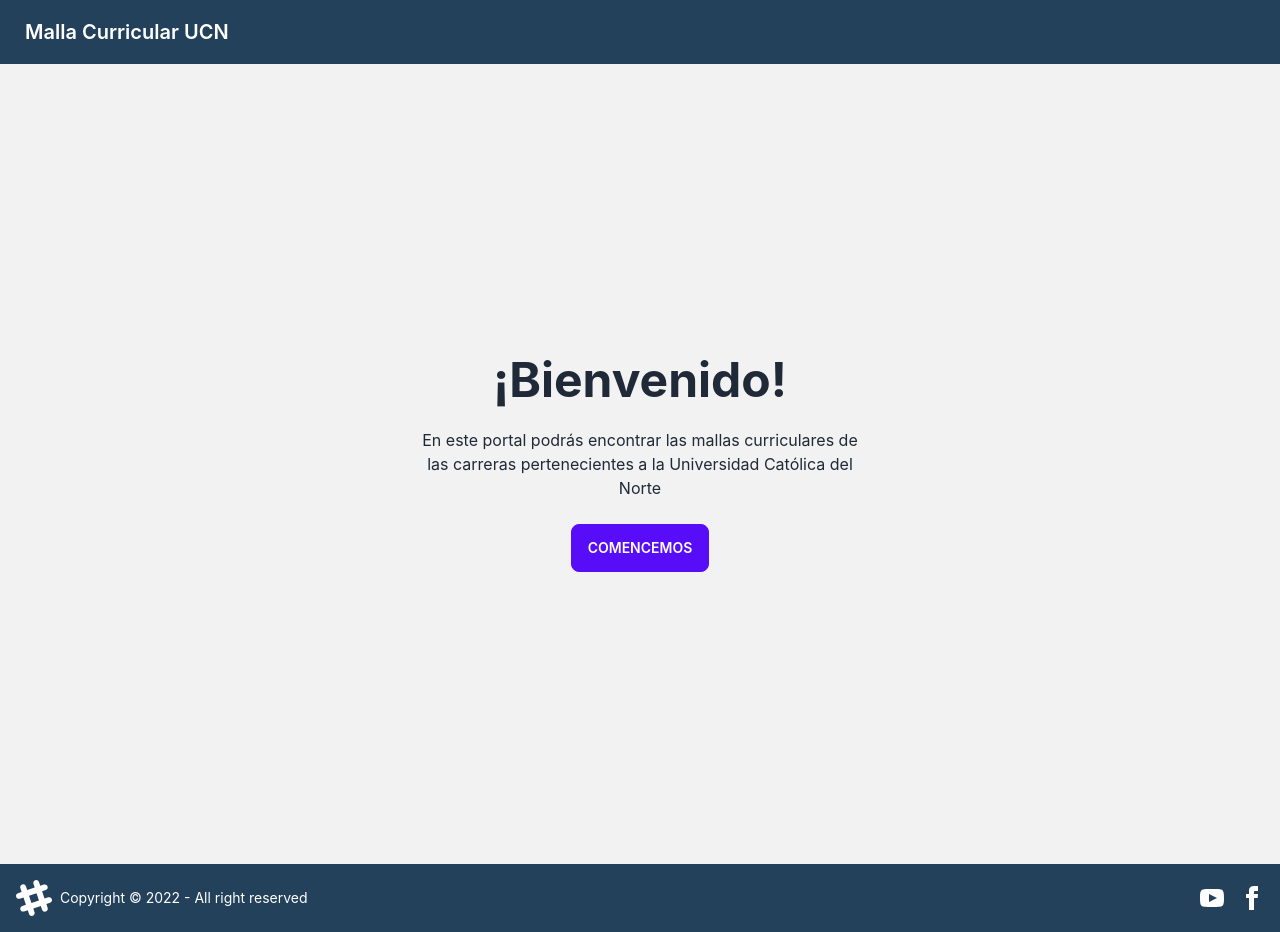
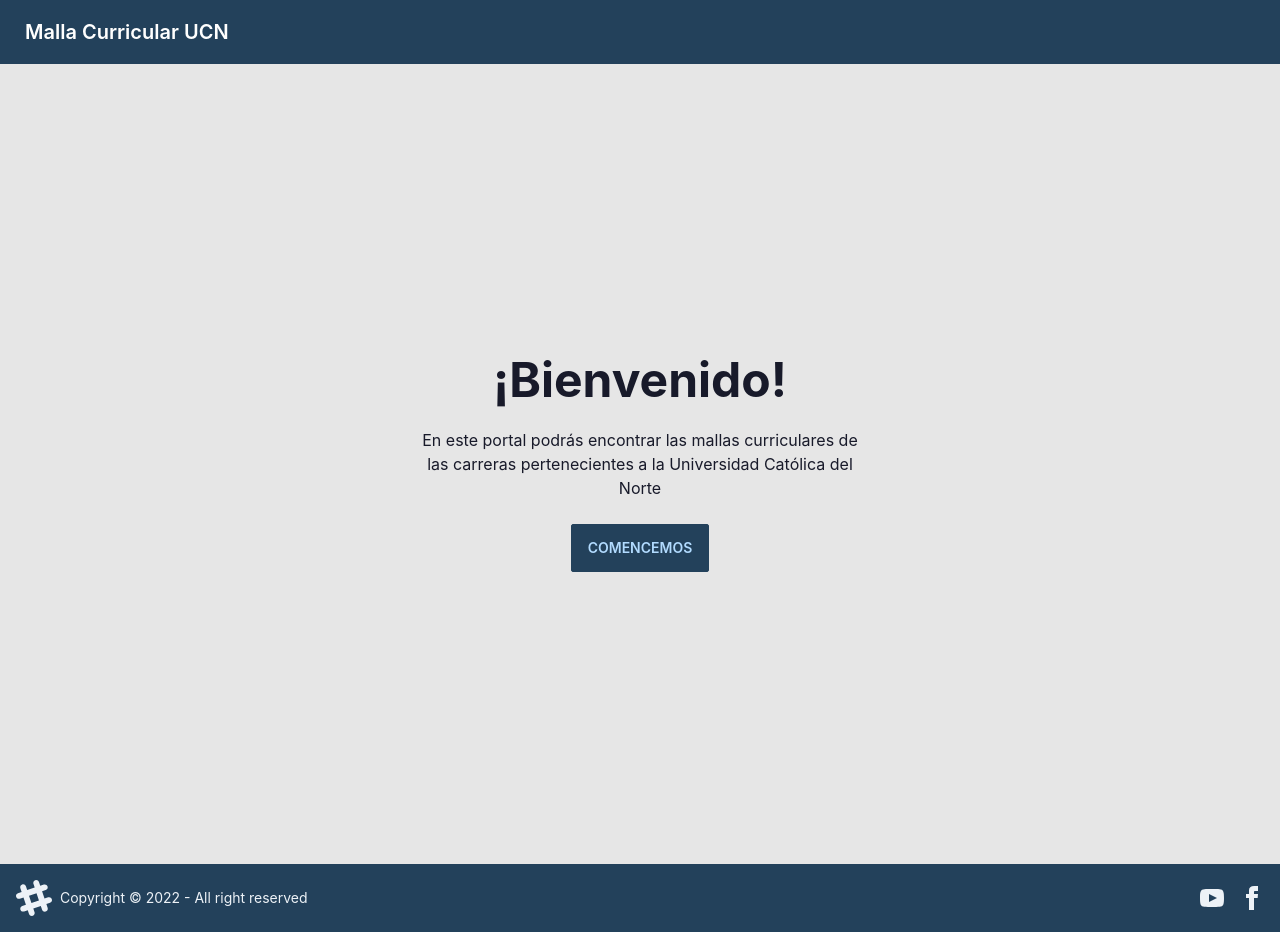
Before and after one commit to JimmyCamus/University-Curriculum, a Next.js app: page / in a window 1280 px wide. Built offline with nearby package versions, Linux system fonts and the light colour scheme.

Commit message:
feat: custom theme was added to tailwind config

```diff
--- a/tailwind.config.js
+++ b/tailwind.config.js
@@ -1,14 +1,25 @@
 /** @type {import('tailwindcss').Config} */
 module.exports = {
-  content: [
-    "./app/**/*.{js,ts,jsx,tsx}",
-    "./components/**/*.{js,ts,jsx,tsx}",
-  ],
+  content: ["./app/**/*.{js,ts,jsx,tsx}", "./components/**/*.{js,ts,jsx,tsx}"],
   theme: {
+    colors: {
+      successor: "#B0EBB5",
+      predecessor: "#96CBEB",
+      "neutral-hover": "#D1D1D1",
+      "card-hover": "#FBFBFB",
+      white: "#ffffff",
+    },
     extend: {},
   },
   plugins: [require("daisyui")],
   daisyui: {
-    themes: ["light"],
+    themes: [
+      {
+        corporate: {
+          ...require("daisyui/src/colors/themes")["[data-theme=corporate]"],
+          primary: "#23415b",
+        },
+      },
+    ],
   },
 };
```
